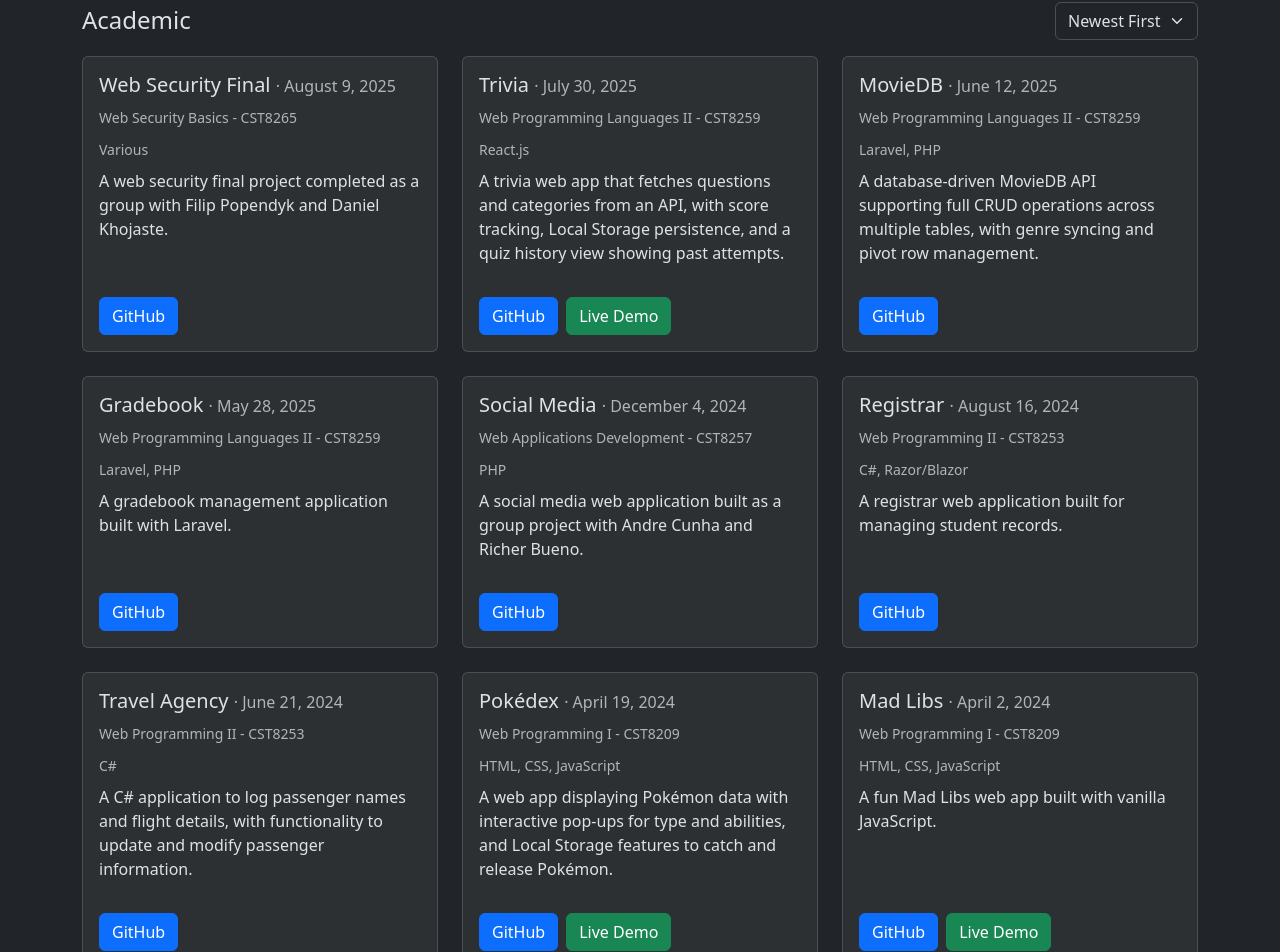
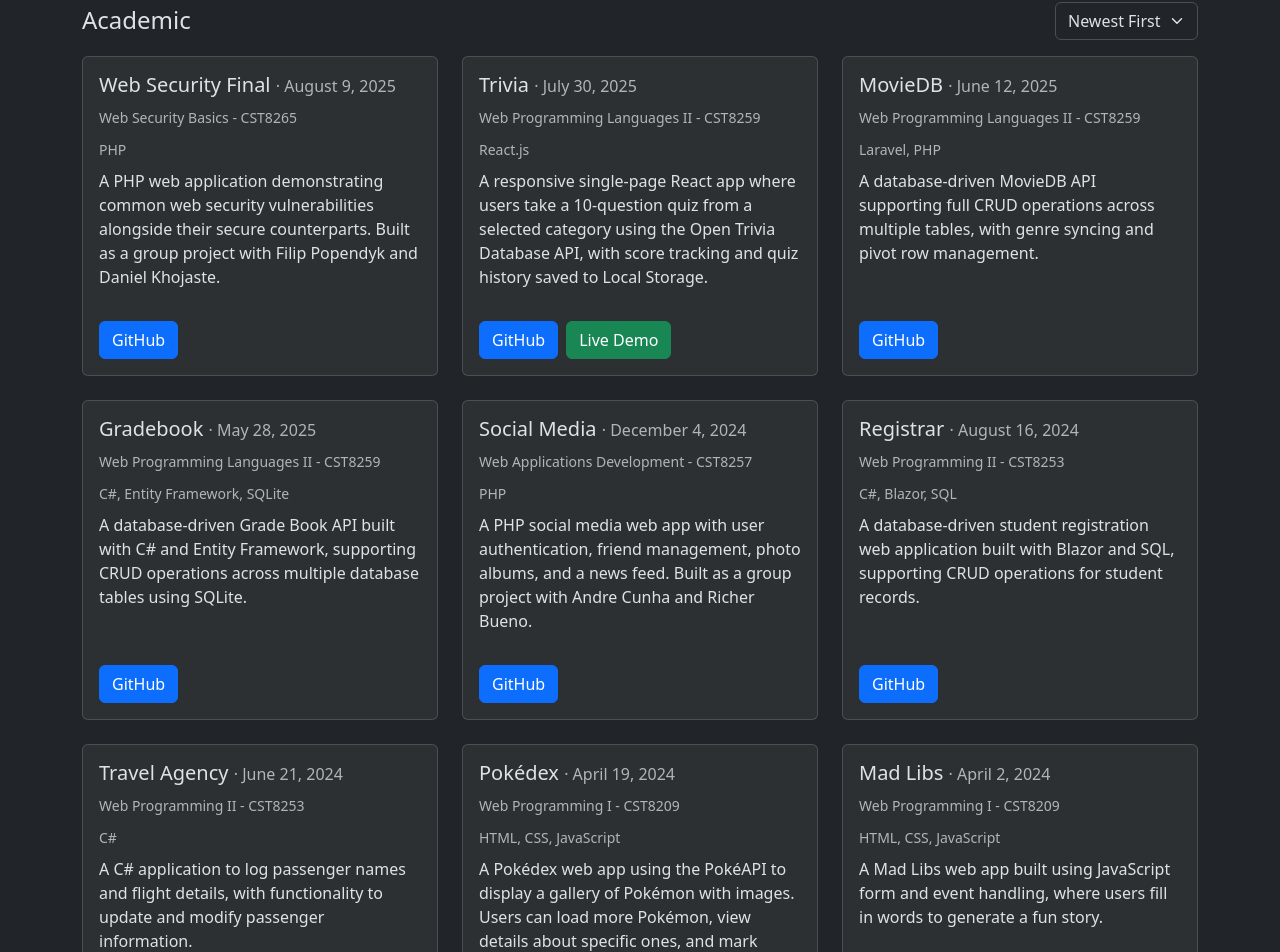
Before and after one commit to Topmen4099/adam-hadad-portfolio, a React (Vite) app: page /projects in a window 1280 px wide. Shown: the part 539-1491 px from the top of the page. Built offline with nearby package versions, Linux system fonts and the light colour scheme.

Commit message:
updated descriptions. i also forgot to mention that in the previous commit, that i also added icons, live demos, and dates

```diff
--- a/src/data/projects.js
+++ b/src/data/projects.js
@@ -4,7 +4,7 @@ export const professionalProjects = [
     tech: "TypeScript, React, Firebase, Convex, Vercel, Google AI Studio",
     description: "A production-ready law firm case management SaaS with role-based access control, multi-tenant organization support, and a real-time data layer. Features AI-powered PDF docket audit reports and per-associate performance briefings using the Gemini API. Made in collaboration with Daniel Segal.",
     github: "https://github.com/Topmen4099/litigation-command-center",
-    live: "https://www.lawgnition.com/"
+    live: "https://www.lawgnition.com"
   }
 ]
 
@@ -12,9 +12,9 @@ export const academicProjects = [
   {
     name: "Web Security Final",
     course: "Web Security Basics - CST8265",
-    tech: "Various",
+    tech: "PHP",
     date: "2025-08-09",
-    description: "A web security final project completed as a group with Filip Popendyk and Daniel Khojaste.",
+    description: "A PHP web application demonstrating common web security vulnerabilities alongside their secure counterparts. Built as a group project with Filip Popendyk and Daniel Khojaste.",
     github: "https://github.com/Topmen4099/web-security-final-cst8265"
   },
   {
@@ -22,7 +22,7 @@ export const academicProjects = [
     course: "Web Programming Languages II - CST8259",
     tech: "React.js",
     date: "2025-07-30",
-    description: "A trivia web app that fetches questions and categories from an API, with score tracking, Local Storage persistence, and a quiz history view showing past attempts.",
+    description: "A responsive single-page React app where users take a 10-question quiz from a selected category using the Open Trivia Database API, with score tracking and quiz history saved to Local Storage.",
     github: "https://github.com/Topmen4099/trivia-cst8259",
     live: "https://adam-hadad-trivia-cst8259.vercel.app/"
   },
@@ -37,9 +37,9 @@ export const academicProjects = [
   {
     name: "Gradebook",
     course: "Web Programming Languages II - CST8259",
-    tech: "Laravel, PHP",
+    tech: "C#, Entity Framework, SQLite",
     date: "2025-05-28",
-    description: "A gradebook management application built with Laravel.",
+    description: "A database-driven Grade Book API built with C# and Entity Framework, supporting CRUD operations across multiple database tables using SQLite.",
     github: "https://github.com/Topmen4099/gradebook-cst8259"
   },
   {
@@ -47,15 +47,15 @@ export const academicProjects = [
     course: "Web Applications Development - CST8257",
     tech: "PHP",
     date: "2024-12-04",
-    description: "A social media web application built as a group project with Andre Cunha and Richer Bueno.",
+    description: "A PHP social media web app with user authentication, friend management, photo albums, and a news feed. Built as a group project with Andre Cunha and Richer Bueno.",
     github: "https://github.com/Topmen4099/social-media-final-php-cst8257"
   },
   {
     name: "Registrar",
     course: "Web Programming II - CST8253",
-    tech: "C#, Razor/Blazor",
+    tech: "C#, Blazor, SQL",
     date: "2024-08-16",
-    description: "A registrar web application built for managing student records.",
+    description: "A database-driven student registration web application built with Blazor and SQL, supporting CRUD operations for student records.",
     github: "https://github.com/Topmen4099/registrar-cst8253"
   },
   {
@@ -71,7 +71,7 @@ export const academicProjects = [
     course: "Web Programming I - CST8209",
     tech: "HTML, CSS, JavaScript",
     date: "2024-04-19",
-    description: "A web app displaying Pokémon data with interactive pop-ups for type and abilities, and Local Storage features to catch and release Pokémon.",
+    description: "A Pokédex web app using the PokéAPI to display a gallery of Pokémon with images. Users can load more Pokémon, view details about specific ones, and mark them as caught using Local Storage.",
     github: "https://github.com/Topmen4099/pokedex-cst8209",
     live: "https://adam-hadad-pokedex-cst8209.vercel.app/"
   },
@@ -80,7 +80,7 @@ export const academicProjects = [
     course: "Web Programming I - CST8209",
     tech: "HTML, CSS, JavaScript",
     date: "2024-04-02",
-    description: "A fun Mad Libs web app built with vanilla JavaScript.",
+    description: "A Mad Libs web app built using JavaScript form and event handling, where users fill in words to generate a fun story.",
     github: "https://github.com/Topmen4099/mad-libs-cst8209",
     live: "https://adam-hadad-mad-libs-cst8209.vercel.app/"
   },
@@ -98,7 +98,7 @@ export const academicProjects = [
     course: "Cross-Platform Web Design - CST8117",
     tech: "HTML, CSS",
     date: "2024-03-23",
-    description: "A responsive landing page built as part of a cross-platform web design course.",
+    description: "A cross-platform landing page built to closely match provided design mockups using HTML and CSS.",
     github: "https://github.com/Topmen4099/landing-page-cst8117",
     live: "https://adam-hadad-landing-page-cst8117.vercel.app/"
   }
```
